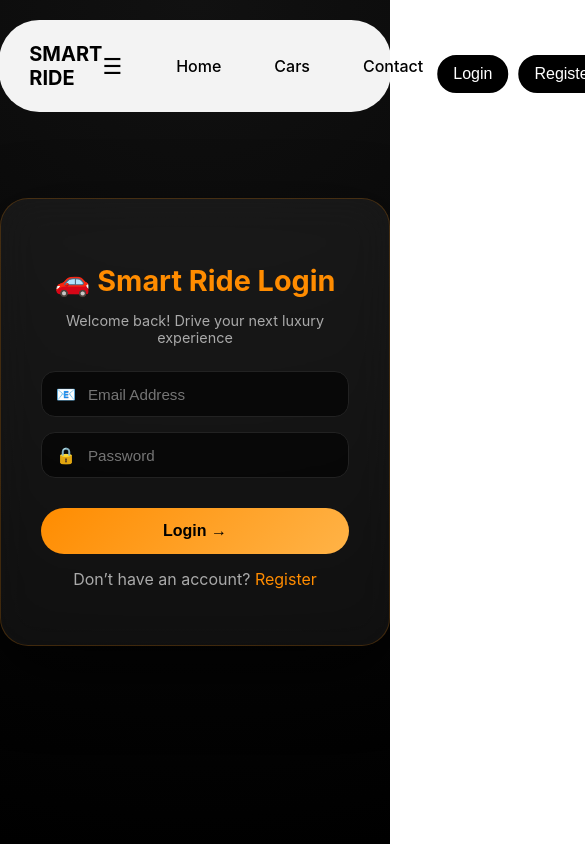
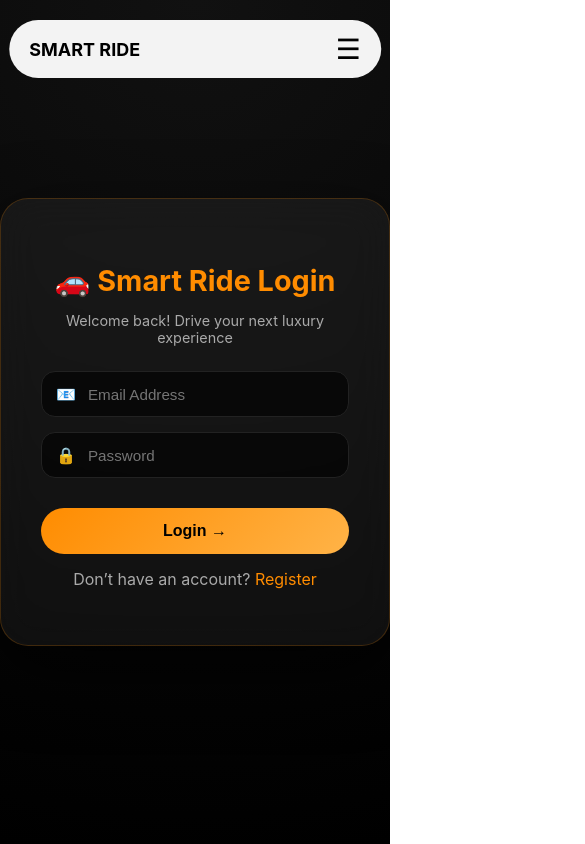
Before and after one commit to Akshada-Pal/Smart-Ride-System, a React (Create React App) app in the folder frontend/: page /login in a window 390 px wide. Shown: the top 844 px of the page, 585 px wide, since content can reach past the window. Built offline with nearby package versions, Linux system fonts and the light colour scheme.

Commit message:
fix stripe redirect urls

```diff
--- a/frontend/src/styles/global.css
+++ b/frontend/src/styles/global.css
@@ -2871,3 +2871,71 @@ button:hover {
   transform:translateX(8px);
   color:#facc15;
 }
+
+@media (max-width: 768px) {
+
+  .navbar {
+    display: flex;
+    justify-content: space-between;
+    align-items: center;
+    flex-wrap: wrap;
+    padding: 12px 20px;
+  }
+
+  .logo {
+    font-size: 18px;
+    font-weight: bold;
+  }
+
+  .menu {
+    display: block;
+    font-size: 28px;
+    cursor: pointer;
+  }
+
+  .nav-links,
+  .nav-right {
+    display: none;
+  }
+
+  .nav-links.active,
+  .nav-right.active {
+    display: flex;
+    flex-direction: column;
+    width: 100%;
+    text-align: center;
+    margin-top: 15px;
+  }
+
+  .nav-links li {
+    padding: 12px 0;
+    font-size: 16px;
+    border-bottom: 1px solid rgba(255,255,255,0.1);
+  }
+
+  .nav-right {
+    gap: 10px;
+    align-items: center;
+    margin-top: 10px;
+  }
+
+  .auth-buttons {
+    display: flex;
+    flex-direction: column;
+    width: 90%;
+    gap: 10px;
+  }
+
+  .login-btn,
+  .register-btn,
+  .logout-btn {
+    width: 100%;
+  }
+}
+
+/* Desktop */
+@media (min-width: 769px) {
+  .menu {
+    display: none;
+  }
+}
```
